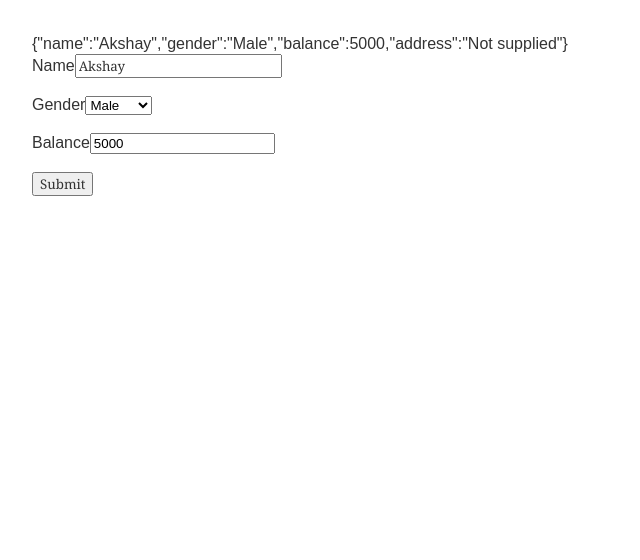
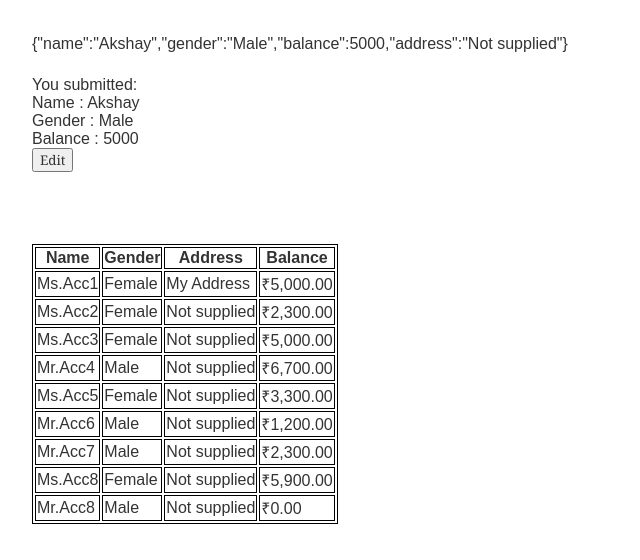
Before and after one commit to Chinmaydg98/ninjas, an Angular app: page / in a window 1280 px wide. Both pictures are taken after a click on the button "Submit". Shown: the top 560 px of the page, without its empty margins (0-640 px from the left). Built offline with nearby package versions, Linux system fonts and the light colour scheme.

Commit message:
TemplateForm complete

```diff
--- a/src/app/register-user/register-user.component.css
+++ b/src/app/register-user/register-user.component.css
@@ -0,0 +1,3 @@
+table, th, td{
+    border: 1px solid black;
+}
--- a/src/app/register-user/register-user.component.html
+++ b/src/app/register-user/register-user.component.html
@@ -1,16 +1,21 @@
 {{ diagnostic }}
-<div>
-    <form #userForm="ngForm">
+<br><br>
+<div [hidden]="submitted">
+    <form (ngSubmit)="onSubmit()" #userForm="ngForm">
         <div>
             <label for="acName">Name</label>
-            <input type="text" id="acName" class="form-control"  required [(ngModel)]="model.name" name="acName">
+            <input type="text" id="acName" class="form-control"
+                required
+                [(ngModel)]="model.name" name="acName" #name="ngModel">
+            <div [hidden]="name.pristine || name.valid"
+                  class="alert alert-danger">
+                Name is required
+            </div>
         </div>
         <br>
         <div>
             <label for="acGender">Gender</label>
-            <select class="form-control" id="acGender"
-                required
-                [(ngModel)]="model.gender" name="acGender">
+            <select class="form-control" id="acGender" [(ngModel)]="model.gender" name="acGender">
                 <option *ngFor="let gender of genders" [value]="gender">{{ gender }}</option>
             </select>
         </div>
@@ -20,6 +25,41 @@
             <input type="number" id="acBalance" class="form-control" [(ngModel)]="model.balance" name="acBalance">
         </div>
         <br>
-        <button type="submit" class="btn btn-success">Submit</button>
+        <button type="button" class="btn btn-default" (click)="addAccount();userForm.reset()">Add Account</button>
+        <button type="submit" class="btn btn-success" [disabled]="!userForm.valid">Submit</button>
     </form>
 </div>
+
+<div [hidden]="!submitted">
+    <div>
+        <label>You submitted:</label>
+    </div>
+    <div>
+        <label>Name : {{ model.name }}</label>
+    </div>
+    <div>
+        <label>Gender : {{ model.gender }}</label>
+    <div>
+        <label>Balance : {{ model.balance }}</label>
+    </div>
+    <button class="btn btn-primary" (click)="submitted=false">Edit</button>
+</div>
+
+<br><br><br><br>
+
+<div>
+    <table class="accTable">
+        <tr>
+            <th>Name</th>
+            <th>Gender</th>
+            <th>Address</th>
+            <th>Balance</th>
+        </tr>
+        <tr *ngFor="let account of accountList">
+            <td>{{account.name | prefixPipe : account.gender}}</td>
+            <td>{{account.gender}}</td>
+            <td>{{account.printAddress()}}</td>
+            <td>{{account.printBalance() | currency:'INR'}}</td>
+        </tr>
+    </table>
+</div>
--- a/src/app/register-user/register-user.component.ts
+++ b/src/app/register-user/register-user.component.ts
@@ -9,7 +9,7 @@ import { FormGroup, FormControl } from '@angular/forms';
   styleUrls: ['./register-user.component.css']
 })
 
-export class RegisterUserComponent {
+export class RegisterUserComponent implements OnInit {
 
   genders = ['Male', 'Female'];
 
@@ -17,8 +17,26 @@ export class RegisterUserComponent {
 
   submitted = false;
 
+  accountList :  account[];
+
+  constructor(private accountService : AccountService){}
+
+  getAccounts(){
+    this.accountList = this.accountService.getAccountList();
+  }
+
+  ngOnInit(){
+    this.getAccounts();
+  }
+
   onSubmit() {
     this.submitted = true;
+    console.log("Reached onSubmit!");
+  }
+
+  addAccount(){
+    this.model = new account('','');
+    //this.accountList.push(this.model);
   }
 
   get diagnostic() {
--- /dev/null
+++ b/src/assets/forms.css
@@ -0,0 +1,7 @@
+.ng-valid[required], .ng-valid.required  {
+    border-left: 5px solid #42A948; /* green */
+  }
+
+  .ng-invalid:not(form)  {
+    border-left: 5px solid #a94442; /* red */
+  }
--- a/src/index.html
+++ b/src/index.html
@@ -1,6 +1,7 @@
 <!doctype html>
 <html lang="en">
 <head>
+  <link rel="stylesheet" href="assets/forms.css">
   <meta charset="utf-8">
   <title>Ninjas</title>
   <base href="/">
```
